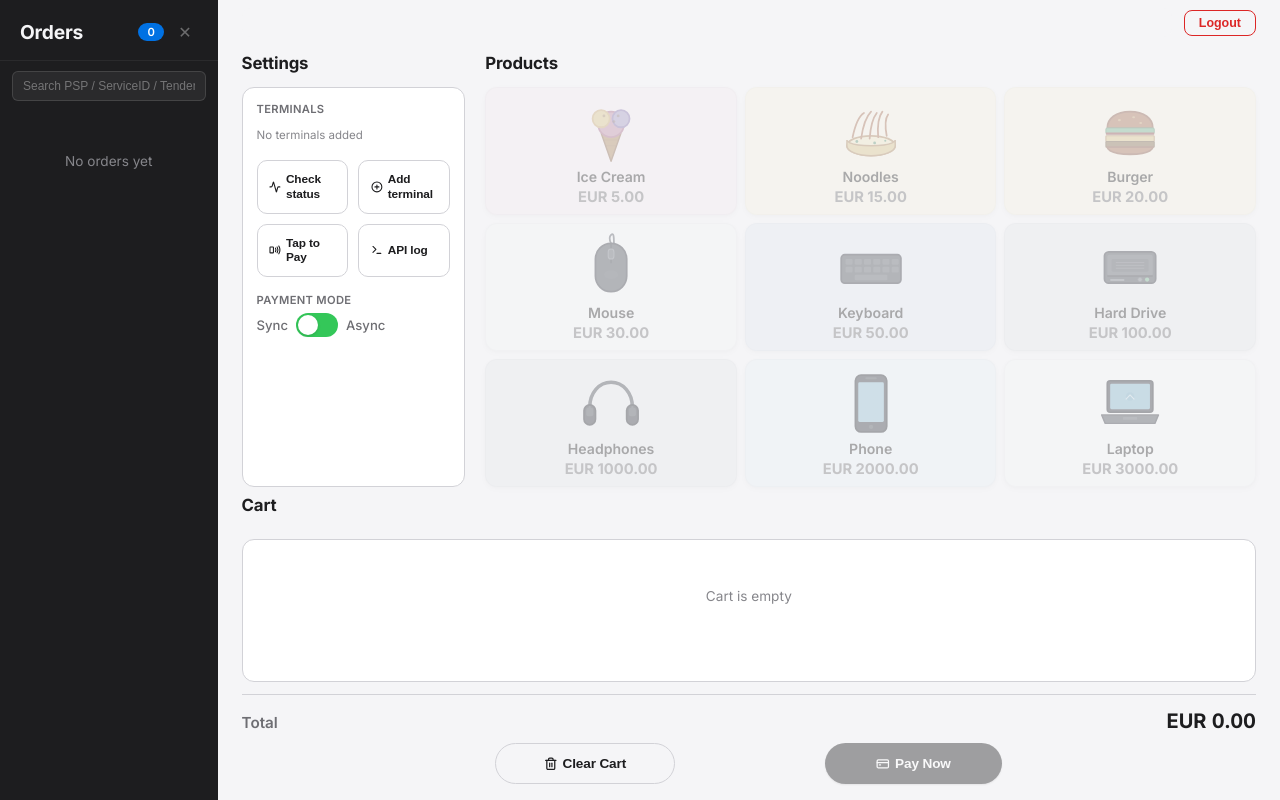
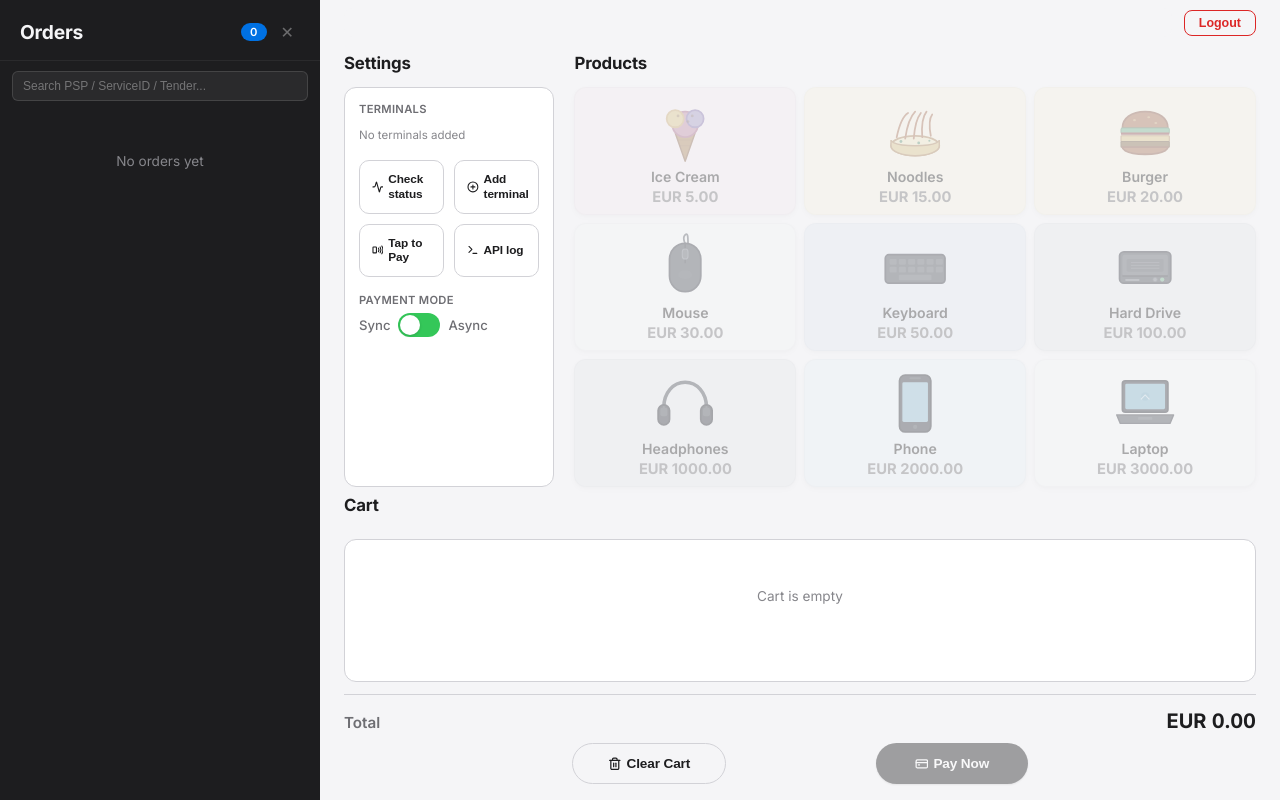
Before and after one commit to xinglai-tech/AdyenPOS, a website: page public/index.html in a window 1280 px wide. Drawn offline with nearby package versions, Linux system fonts and the light colour scheme; no server answers.

Commit message:
revert: restore fixed 320px order panel width

```diff
--- a/public/css/style.css
+++ b/public/css/style.css
@@ -37,9 +37,9 @@ html, body {
 /* ============ App Layout ============ */
 #app {
   display: grid;
-  /* Kept deliberately narrow so the middle column stays usable when the API log
-     opens alongside it. The rem bounds track the larger root font on big displays. */
-  grid-template-columns: clamp(13rem, 17vw, 20rem) 1fr;
+  /* Fixed width: a fluid track made the order cards narrow enough to wrap their
+     text on laptop screens. */
+  grid-template-columns: 320px 1fr;
   height: 100vh;
   overflow: hidden;
 }
@@ -1402,10 +1402,11 @@ html, body {
 /* Almost every size in this file is expressed in rem, so raising the root font
    size scales the whole interface proportionally. TVs are viewed from several
    metres away, so the UI has to grow with the screen instead of staying at
-   desktop pixel sizes. The order and settings panels already use rem-bounded
-   clamps, so they scale without being restated here. */
+   desktop pixel sizes. The fixed-px panel widths are restated in rem here so
+   they scale along with everything else. */
 @media (min-width: 1600px) {
   html { font-size: 18px; }
+  #app { grid-template-columns: 20rem 1fr; }
   #right-col { width: 23.75rem; }
   .product-grid { gap: 10px; }
   .overlay-content { max-width: 30rem; }
--- a/public/sw.js
+++ b/public/sw.js
@@ -1,4 +1,4 @@
-const CACHE_NAME = 'pos-v52';
+const CACHE_NAME = 'pos-v53';
 const PRECACHE = ['/', '/css/style.css', '/js/app.js', '/manifest.json'];
 
 self.addEventListener('install', (e) => {
```
